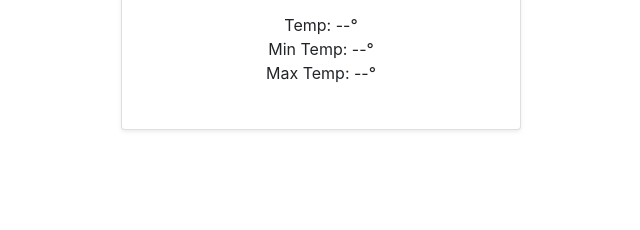
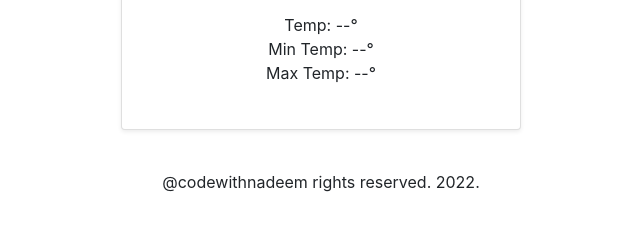
Before and after one commit to codewithnadeem14502/-Weather-App-, a plain HTML site: page index.html in a window 1280 px wide. Shown: the part 342-572 px from the top of the page, without its empty margins (319-959 px from the left). Drawn offline with nearby package versions, Linux system fonts and the light colour scheme.

Commit message:
Update index.html

```diff
--- a/index.html
+++ b/index.html
@@ -34,6 +34,7 @@
       </div>
     </div>
   </main>
+  <p> @codewithnadeem rights reserved. 2022.</p>
 </body>
 
 </html>
```
